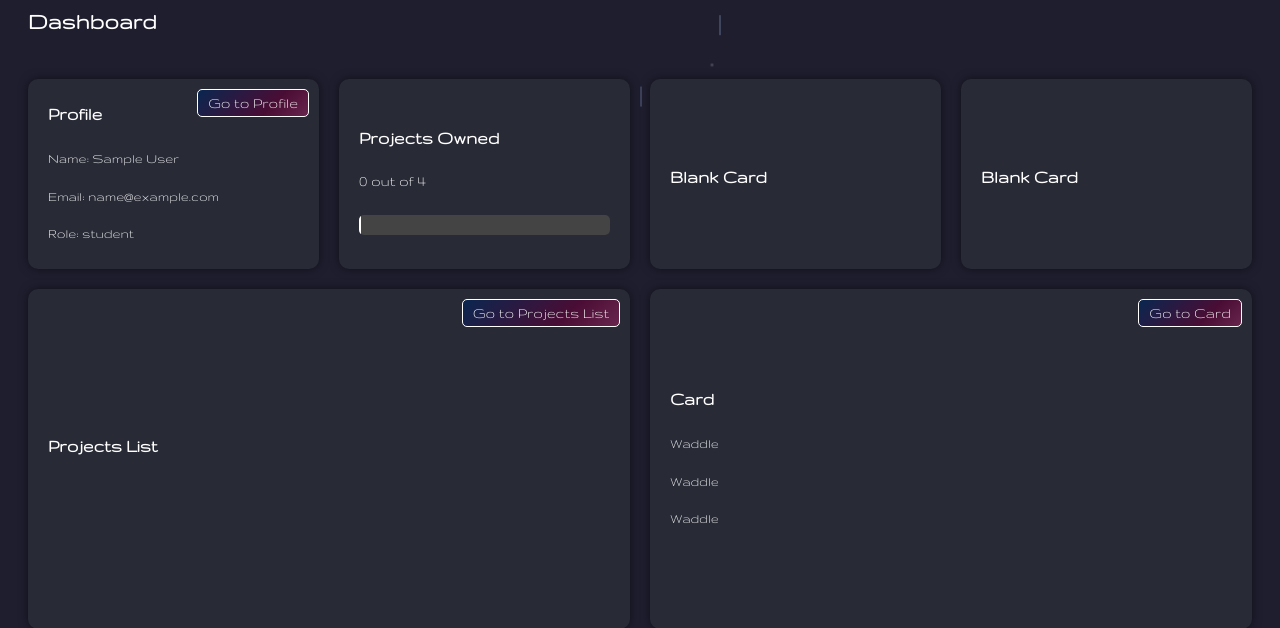
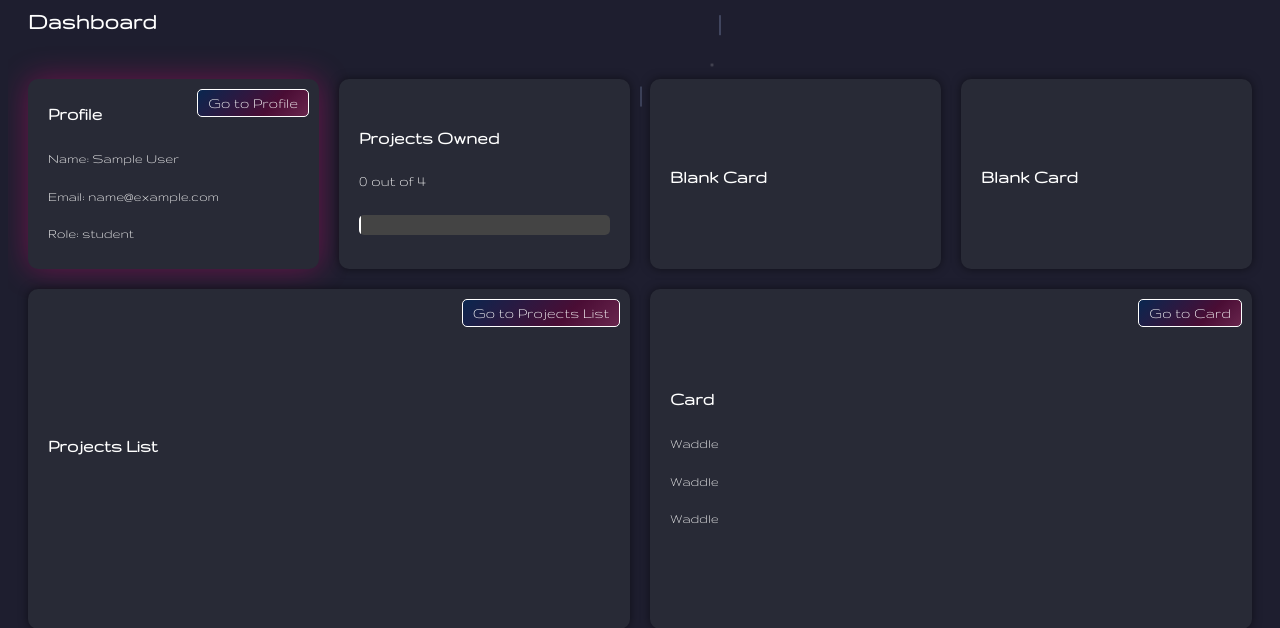
Before and after one commit to DomMinnich/Remote-Eye-Tracking-UX-Testing-Software, a Flask app: page / in a window 1280 px wide, with the pointer over the restyled element. Shown: the part 58-686 px from the top of the page. Run offline with Flask 3, Linux system fonts and the light colour scheme; the visitor is signed in with stand-in values (Sample User, id 1); some libraries are stand-ins or nearby versions.

Commit message:
added card hover

```diff
--- a/app/templates/home.html
+++ b/app/templates/home.html
@@ -86,6 +86,10 @@
     color: #ffffff;
     opacity: 0; /* Start invisible */
     animation: bounceIn 1s ease-out forwards;
+  }
+
+  .card:hover {
+    box-shadow: 0px 0px 30px rgba(255, 0, 128, 0.342);
   }
 
   .card h2 {
```
